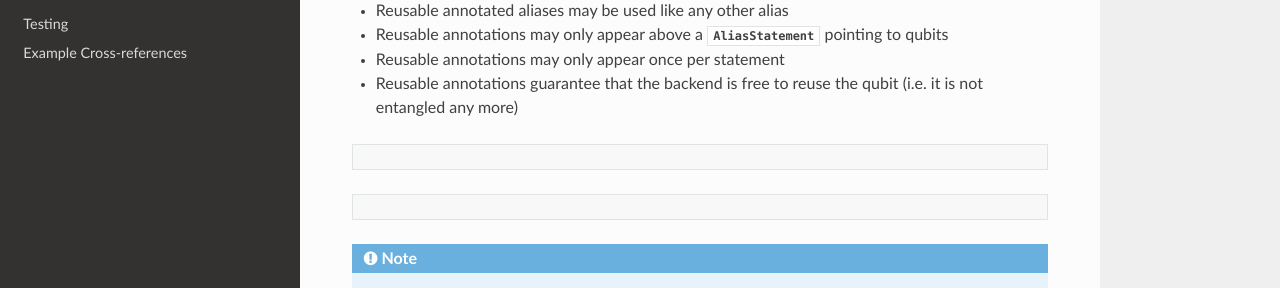
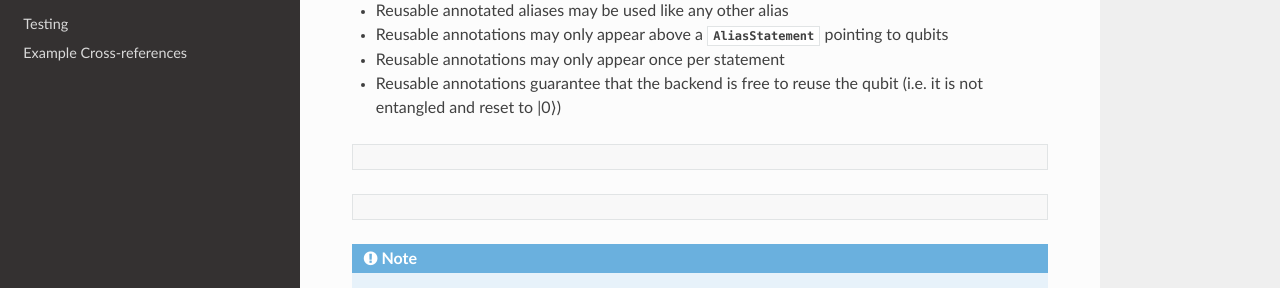
Before and after one commit to LEQO-Framework/leqo-backend, a Sphinx documentation site: the page built from docs/usage/annotations.rst, in a window 1280 px wide and 900 px high, scrolled down 1980 px. Shown: the part 366-654 px from the top of the window. Built offline with Sphinx 7.4.7 and the Read the Docs theme 3.1.0, drawn with Linux system fonts in a browser that asks for light colours; pages that are not in the unit, such as notebooks, are missing from menus.

Commit message:
Require initialization for reusables

```diff
--- a/docs/usage/annotations.rst
+++ b/docs/usage/annotations.rst
@@ -121,7 +121,7 @@ To do so, one can declare an alias to the reusable qubits.
 * Reusable annotated aliases may be used like any other alias
 * Reusable annotations may only appear above a :class:`~openqasm3.ast.AliasStatement` pointing to qubits
 * Reusable annotations may only appear once per statement
-* Reusable annotations guarantee that the backend is free to reuse the qubit (i.e. it is not entangled any more)
+* Reusable annotations guarantee that the backend is free to reuse the qubit (i.e. it is not entangled and reset to \|0⟩)
 
 .. code-block:: openqasm3
     :linenos:
```
